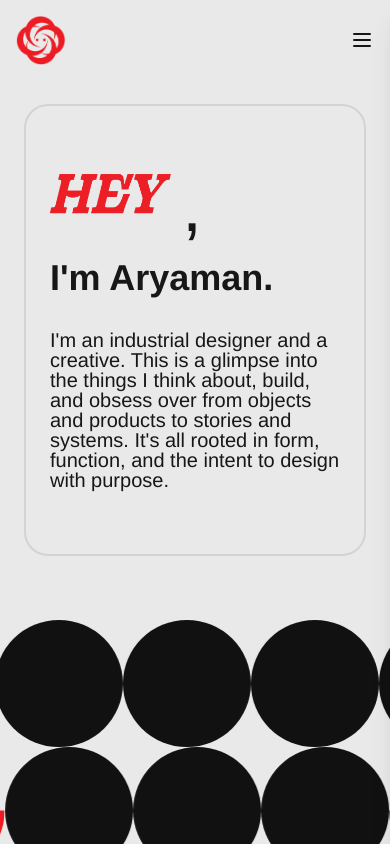
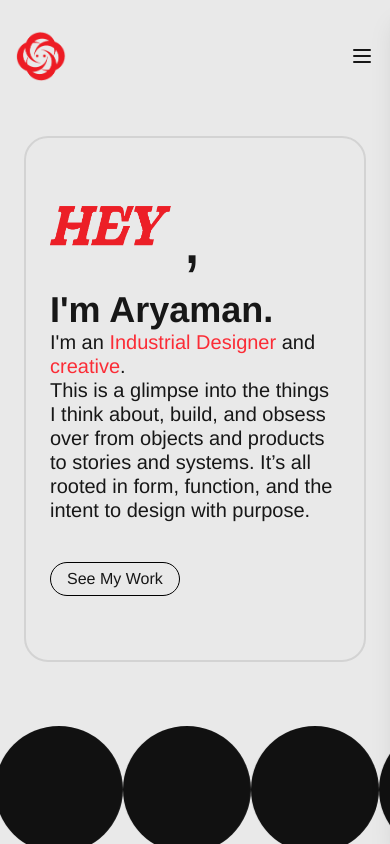
Before and after one commit to kshitijmohan15/aryaman-portfolio, a Next.js app: page / in a window 390 px wide. Shown: the top 844 px of the page. Built offline with nearby package versions, Linux system fonts and the light colour scheme.

Commit message:
Update SVG files for Behance and Sea Link; enhance layout and styling in various components including Home, About, Contact, and Footer for improved user experience and responsiveness.

```diff
--- a/src/app/about/page.tsx
+++ b/src/app/about/page.tsx
@@ -86,7 +86,7 @@ export default function About() {
           </div>
         </section>
           <section className="mt-16 w-full">
-            <div className="flex flex-col w-full">
+            <div className="flex flex-col w-full pb-[6rem]">
               {/* First row - 6 images */}
               <div className="grid grid-cols-2 md:grid-cols-3 lg:grid-cols-6 w-full">
                 {[1,2,3,4,5,6].map((num) => (
--- a/src/app/contact/page.tsx
+++ b/src/app/contact/page.tsx
@@ -5,9 +5,9 @@ import { motion } from 'framer-motion';
 
 export default function Contact() {
   return (
-    <div className="mx-auto max-w-7xl pt-16 px-4 sm:pl-4">
+    <div className="mx-auto max-w-7xl pt-0 px-4 sm:pl-4">
       <section className="overflow-hidden">
-        <div className="flex w-max animate-[scrollText_15s_linear_infinite]">
+        <div className="flex w-max animate-[scrollText_20s_linear_infinite]">
           <h1 className="text-[32px] sm:text-[44px] font-[700] tracking-[0%] whitespace-nowrap mr-8">
             <span>Let's connect</span> •<span className="text-[#ED1C24]"> कनेक्ट करूया</span> •{' '}
             <span>Let's connect</span> • <span className="text-[#ED1C24]">कनेक्ट करते हैं</span> •{' '}
@@ -52,9 +52,9 @@ export default function Contact() {
             <div className="flex w-full justify-end">
               <button
                 type="submit"
-                className="w-fit rounded-md bg-black px-6 py-2 text-white hover:bg-black/90"
+                className="w-fit px-10 py-2 text-white rounded-full bg-red-500 cursor-pointer"
               >
-                Contact Me!
+                Submit
               </button>
             </div>
           </form>
@@ -70,9 +70,9 @@ export default function Contact() {
             <p className="text-base font-light">Mumbai, Maharashtra, India</p>
           </div>
           <div className="mt-8 flex gap-4">
-            <Image src="/instagram.svg" alt="Instagram" width={24} height={24} />
+            <Image src="/instagram.svg" alt="Instagram" width={28} height={28} />
             <Image src="/linkedin.svg" alt="LinkedIn" width={24} height={24} />
-            <Image src="/behance.svg" alt="Behance" width={24} height={24} />
+            <Image src="/behance.svg" alt="Behance" width={28} height={28} />
           </div>
           <Image
             src="/star.svg"
--- a/src/app/page.tsx
+++ b/src/app/page.tsx
@@ -1,11 +1,12 @@
 import Image from "next/image";
 import Card from "@/components/ui/card";
 import MovingCircles from "@/components/custom/moving-circles";
+import Link from "next/link";
 
 export default function Home() {
   return (
     <div className="">
-      <section className="mx-auto max-w-7xl">
+      <section className="mx-auto max-w-7xl mt-2">
         <Card className="border-foreground/10 rounded-3xl border-2 py-16 m-6 md:m-0">
           <div className="flex flex-col gap-4 md:flex-row md:items-center md:justify-between">
             <div className="flex flex-col gap-4">
@@ -22,16 +23,23 @@ export default function Home() {
               </div>
               <h1 className="text-4xl font-bold md:text-6xl">I'm Aryaman.</h1>
             </div>
-            <p className="mt-4 max-w-[500px] text-xl leading-none font-light">
-              I'm an industrial designer and a creative. This is a glimpse into
-              the things I think about, build, and obsess over from objects and
-              products to stories and systems. It's all rooted in form,
-              function, and the intent to design with purpose.
-            </p>
+            <div className="flex flex-col gap-10">
+              <p className=" max-w-[600px] text-xl font-light -mt-4 leading-6">
+                I'm an <span className="text-red-500 font-medium">Industrial Designer</span> and <span className="text-red-500 font-medium">creative</span>. <br />This is a glimpse into the things I think about, build, and obsess over from objects and products to stories and systems.
+                It’s all rooted in form, function, and the intent to design with purpose.
+              </p>
+              <div className="flex gap-4">
+                <Link href="/work">
+                <button className="w-fit cursor-pointer rounded-full border-[1px] border-black px-4 py-1 hover:bg-red-500 hover:text-white hover:border-red-500 transition-colors duration-200 font-light">
+                  See My Work
+                </button>
+                </Link>
+              </div>
+            </div>
           </div>
         </Card>
       </section>
-      <section className="mt-16">
+      <section className="my-16">
         <MovingCircles />
       </section>
     </div>
--- a/src/components/custom/circle-footer.tsx
+++ b/src/components/custom/circle-footer.tsx
@@ -1,8 +1,9 @@
-import Image from "next/image"
+import { motion, steps } from 'framer-motion';
+import Image from 'next/image';
 
 export const CircleFooter = () => {
   return (
-        <div className="flex justify-center items-center">
+    <div className="flex items-center justify-center">
       <Image
         src="/dark-circle.svg"
         alt="Dark Circle"
@@ -10,20 +11,24 @@ export const CircleFooter = () => {
         height={128}
         className="object-contain"
       />
-             <Image
-              src="/pacman.svg"
-              alt="Pacman"
-              width={128}
-              height={128}
-              className=" object-contain"
-            />
+      <motion.div
+        className=""
+        animate={{ rotate: 360 }}
+        transition={{
+          duration: 0.6,
+          repeat: Infinity,
+          ease: steps(4, 'end'),
+        }}
+      >
+        <Image src="/pacman.svg" alt="Pacman" width={128} height={128} className="object-contain" />
+      </motion.div>
       <Image
         src="/dark-circle.svg"
         alt="Dark Circle"
         width={128}
         height={128}
-              className=" object-contain"
+        className="object-contain"
       />
     </div>
-    )
-}
+  );
+};
--- a/src/components/ui/footer.tsx
+++ b/src/components/ui/footer.tsx
@@ -6,9 +6,11 @@ import { useEffect, useState } from "react";
 export default function Footer() {
   const pathname = usePathname();
   const [isAboutPage, setIsAboutPage] = useState(false);
+  const [isContactPage, setIsContactPage] = useState(false);
 
   useEffect(() => {
     setIsAboutPage(pathname === "/about");
+    setIsContactPage(pathname === "/contact");
   }, [pathname]);
 
   return (
@@ -18,6 +20,7 @@ export default function Footer() {
           <p className={`text-xs md:text-sm text-center md:text-left ${isAboutPage ? 'text-black' : 'text-white'}`}>
             © 2025 by Aryaman Saudagar. All Rights Reserved.
           </p>
+{!isContactPage && (
             <div className="flex items-center justify-center space-x-4 md:space-x-6">
               <a
                 href="https://www.instagram.com/aryaman.art?igsh=MXY2bGVpb256aXQ0aQ%3D%3D&utm_source=qr"
@@ -62,6 +65,7 @@ export default function Footer() {
                 />
               </a>
             </div>
+          )}
         </div>
       </div>
     </footer>
--- a/src/components/ui/nav.tsx
+++ b/src/components/ui/nav.tsx
@@ -12,7 +12,7 @@ export default function Nav() {
   const [isMobileMenuOpen, setIsMobileMenuOpen] = useState(false);
 
   return (
-    <nav className={cn('py-2 relative', pathname === '/about' && 'bg-black text-white')}>
+    <nav className={cn('py-6 relative', pathname === '/about' && 'bg-black text-white')}>
       <div className="mx-auto w-full max-w-7xl px-4">
         <div className="flex h-16 items-center">
           <div className="flex w-full items-center justify-between gap-8">
@@ -76,7 +76,7 @@ export default function Nav() {
             </button>
           </div>
 
-          <nav className="flex-1 px-6 py-8">
+          <nav className="flex-1 px-6 py-12">
             <div className="flex flex-col space-y-8">
               <Link
                 href="/"
```
Also changed, not shown: public/behance.svg, public/sea-link.svg. Lines whose indentation alone changed are shown as unchanged.
